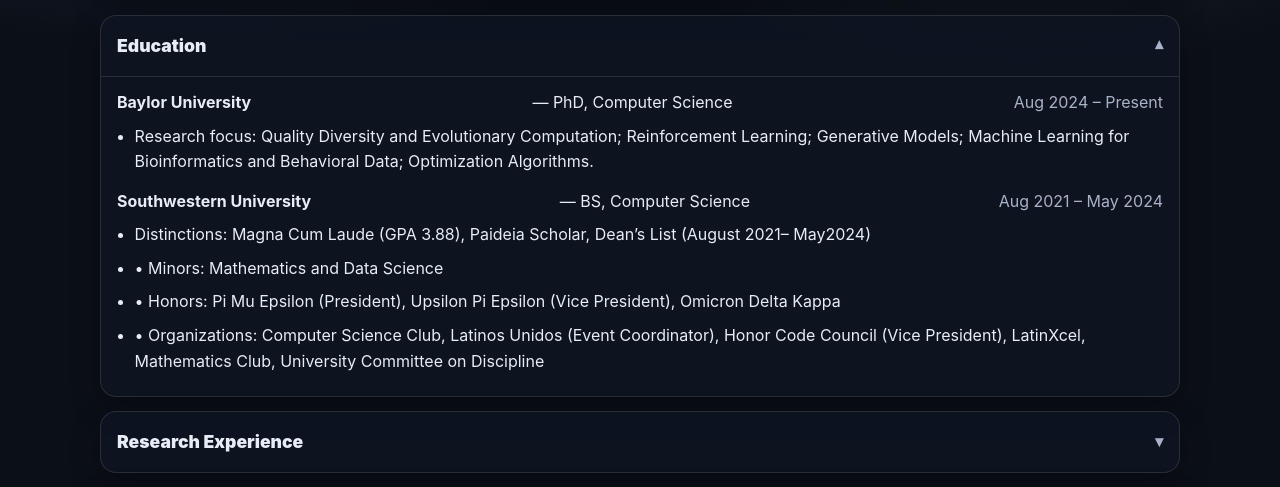
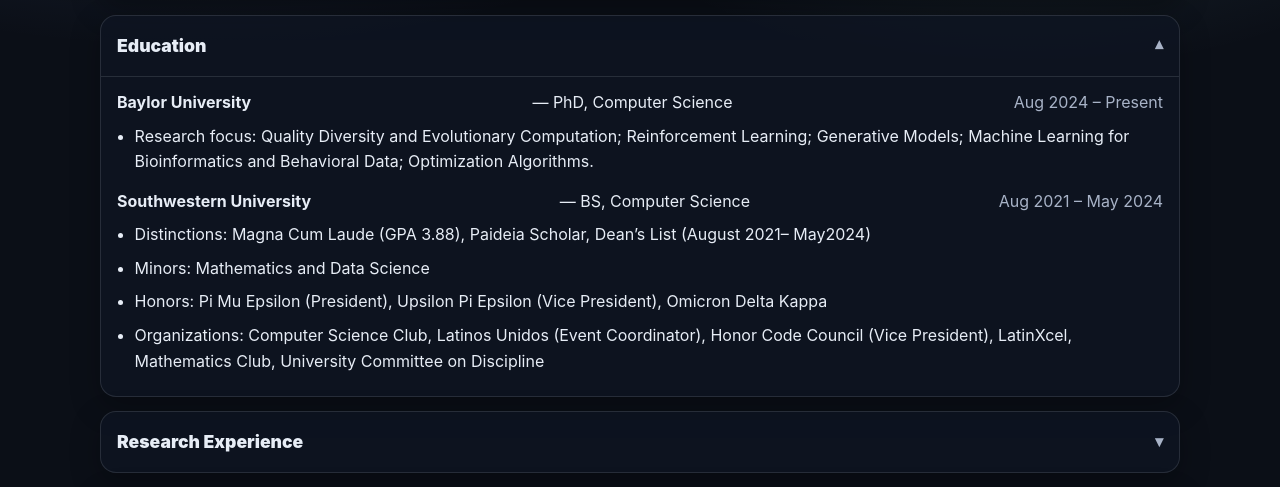
Before and after one commit to alejmedinajr/alejmedinajr.github.io, a plain HTML site: page cv.html in a window 1280 px wide. Shown: the part 282-769 px from the top of the page. Drawn offline with Linux system fonts and the light colour scheme.

Commit message:
Update cv.html

```diff
--- a/cv.html
+++ b/cv.html
@@ -77,13 +77,13 @@
                   <li>Distinctions: Magna Cum Laude (GPA 3.88), Paideia Scholar, Dean’s List (August 2021– May2024)</li>
                 </ul>
                 <ul class="bullets">
-                  <li>•	Minors: Mathematics and Data Science</li>
+                  <li>Minors: Mathematics and Data Science</li>
                 </ul>
                 <ul class="bullets">
-                  <li>•	Honors: Pi Mu Epsilon (President), Upsilon Pi Epsilon (Vice President), Omicron Delta Kappa</li>
+                  <li>Honors: Pi Mu Epsilon (President), Upsilon Pi Epsilon (Vice President), Omicron Delta Kappa</li>
                 </ul>
                 <ul class="bullets">
-                  <li>•	Organizations: Computer Science Club, Latinos Unidos (Event Coordinator), Honor Code Council (Vice President), LatinXcel, Mathematics Club, University Committee on Discipline</li>
+                  <li>Organizations: Computer Science Club, Latinos Unidos (Event Coordinator), Honor Code Council (Vice President), LatinXcel, Mathematics Club, University Committee on Discipline</li>
                 </ul>
               </div>
             </div>
```
